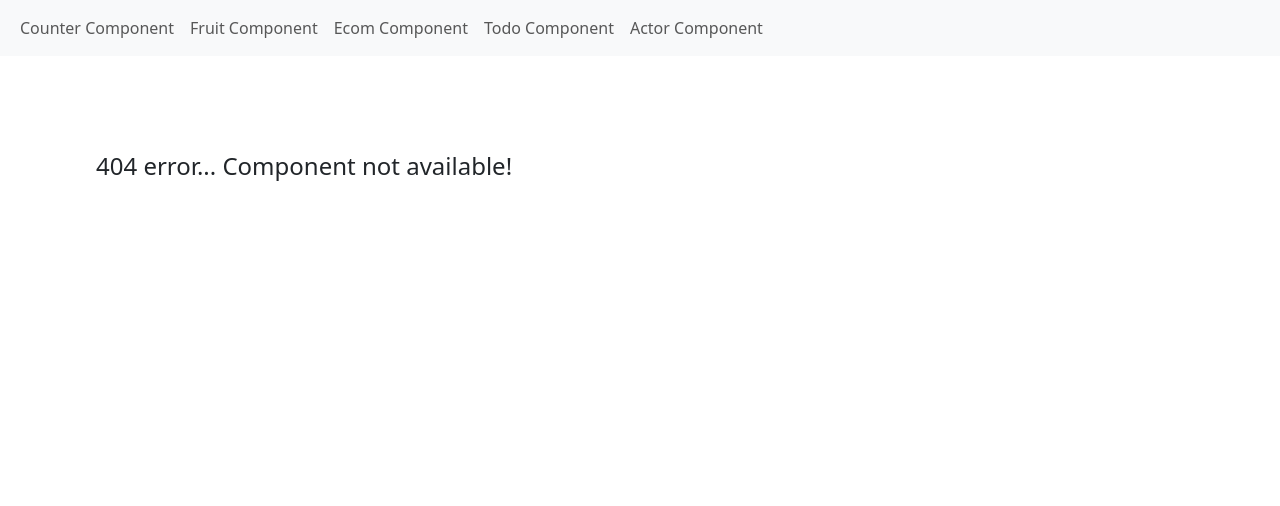
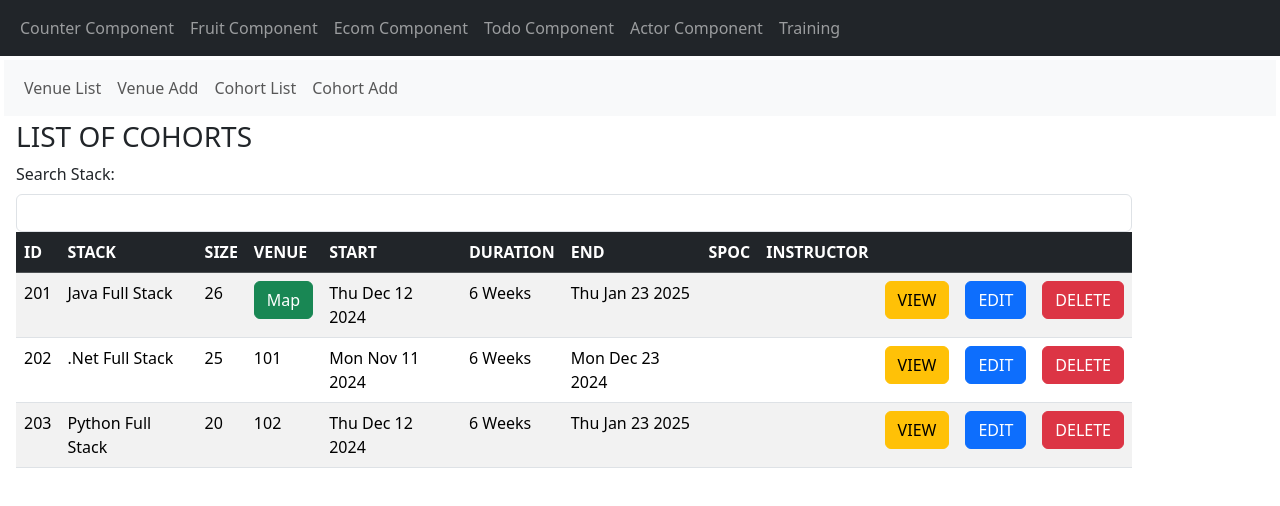
Before and after one commit to sep-2024-trivandrum/demo-react-vite-oct2024, a React (Vite) app: page /training/cohort-list in a window 1280 px wide. Before the commit this address had no page. Shown: the top 506 px of the page. Built offline with nearby package versions, Linux system fonts and the light colour scheme.

Commit message:
nested routing

```diff
--- a/src/App.jsx
+++ b/src/App.jsx
@@ -21,7 +21,12 @@ import EcomAddValidationRef from "./components/ecommerce/EcomAddValidationRef";
 import TodoList from "./components/todo-app/TodoList";
 import { BrowserRouter, Route, Routes } from "react-router-dom";
 import Error from "./components/Error";
+import VenueList from "./components/training/venue/VenueList";
+import HeaderTraining from "./components/training/HeaderTraining";
 import HeaderApp from "./components/HeaderApp";
+import CohortList from "./components/training/cohort/CohortList";
+import CohortAdd from "./components/training/cohort/CohortAdd";
+import VenueAdd from "./components/training/venue/VenueAdd";
 function App() {
   return (
     <>
@@ -53,6 +58,12 @@ function App() {
           <Route path="/fruit-list" element={<FruitObjectArray />}></Route>
           <Route path="/ecom-list" element={<EcomList />}></Route>
           <Route path="/actor-list" element={<ActorList />}></Route>
+          <Route path="/training" element={<HeaderTraining />}>
+            <Route path="venue-list" element={<VenueList />}></Route>
+            <Route path="cohort-list" element={<CohortList />}></Route>
+            <Route path="cohort-add" element={<CohortAdd />}></Route>
+            <Route path="venue-add" element={<VenueAdd />}></Route>
+          </Route>
           <Route path="/*" element={<Error />}></Route>
         </Routes>
       </BrowserRouter>
--- a/src/components/HeaderApp.jsx
+++ b/src/components/HeaderApp.jsx
@@ -3,7 +3,7 @@ import { Link } from "react-router-dom";
 export default function HeaderApp() {
   return (
     <>
-      <nav className="navbar navbar-expand-sm bg-light">
+      <nav className="navbar navbar-expand-sm bg-dark navbar-dark ">
         <div className="container-fluid">
           <ul className="navbar-nav">
             <li className="nav-item">
@@ -31,6 +31,11 @@ export default function HeaderApp() {
                 Actor Component
               </Link>
             </li>
+            <li className="nav-item">
+              <Link to="/training" className="nav-link">
+                Training
+              </Link>
+            </li>
           </ul>
         </div>
       </nav>
--- a/src/components/actor/ActorItem.jsx
+++ b/src/components/actor/ActorItem.jsx
@@ -1,7 +1,7 @@
 function ActorItem(props) {
   return (
     <>
-      <tr>
+      <tr key={props.data.actorId}>
         <td>{props.data.actorId}</td>
         <td>{props.data.actorFirstname}</td>
         <td>{props.data.actorLastname}</td>
--- a/src/components/actor/ActorList.jsx
+++ b/src/components/actor/ActorList.jsx
@@ -20,7 +20,7 @@ function ActorList() {
   ];
 
   let mappedAllActors = allActors.map((eachActor) => (
-    <ActorItem data={eachActor}></ActorItem>
+    <ActorItem data={eachActor} key={eachActor.actorId}></ActorItem>
   ));
 
   return (
--- /dev/null
+++ b/src/components/training/HeaderTraining.jsx
@@ -0,0 +1,35 @@
+import { Link, Outlet } from "react-router-dom";
+
+export default function HeaderTraining() {
+  return (
+    <>
+      <nav className="navbar navbar-expand-sm bg-light m-1">
+        <div className="container-fluid">
+          <ul className="navbar-nav">
+            <li className="nav-item">
+              <Link to="/training/venue-list" className="nav-link">
+                Venue List
+              </Link>
+            </li>
+            <li className="nav-item">
+              <Link to="/training/venue-add" className="nav-link">
+                Venue Add
+              </Link>
+            </li>
+            <li className="nav-item">
+              <Link to="/training/cohort-list" className="nav-link">
+                Cohort List
+              </Link>
+            </li>
+            <li className="nav-item">
+              <Link to="/training/cohort-add" className="nav-link">
+                Cohort Add
+              </Link>
+            </li>
+          </ul>
+        </div>
+      </nav>
+      <Outlet></Outlet>
+    </>
+  );
+}
--- /dev/null
+++ b/src/components/training/cohort/CohortAdd.jsx
@@ -0,0 +1,3 @@
+export default function CohortAdd() {
+  return <></>;
+}
--- /dev/null
+++ b/src/components/training/cohort/CohortEdit.jsx
@@ -0,0 +1,3 @@
+export default function CohortEdit() {
+  return <></>;
+}
--- /dev/null
+++ b/src/components/training/cohort/CohortList.jsx
@@ -0,0 +1,158 @@
+import { useState } from "react";
+import { useNavigate } from "react-router-dom";
+
+export default function CohortList() {
+  const navigate = useNavigate();
+  const [allCohorts, setAllCohorts] = useState([
+    {
+      cohortId: 201,
+      cohortSize: 26,
+      cohortVenueId: 0,
+      cohortStack: "Java Full Stack",
+      cohortStartDate: new Date("2024-12-12"),
+      cohortDurationWeeks: 6,
+      cohortSPOC: "",
+      cohortInstructor: "",
+    },
+    {
+      cohortId: 202,
+      cohortSize: 25,
+      cohortVenueId: 101,
+      cohortStack: ".Net Full Stack",
+      cohortStartDate: new Date("2024-11-11"),
+      cohortDurationWeeks: 6,
+      cohortSPOC: "",
+      cohortInstructor: "",
+    },
+    {
+      cohortId: 203,
+      cohortSize: 20,
+      cohortVenueId: 102,
+      cohortStack: "Python Full Stack",
+      cohortStartDate: new Date("2024-12-12"),
+      cohortDurationWeeks: 6,
+      cohortSPOC: "",
+      cohortInstructor: "",
+    },
+  ]);
+  const [allVenues, setAllVenues] = useState([
+    {
+      venueId: 101,
+      venueName: "Pallavas",
+      venueSeater: 30,
+      isVenueAC: true,
+      venueCity: "Trivandrum",
+      venueState: "Kerala",
+    },
+    {
+      venueId: 102,
+      venueName: "Cholans",
+      venueSeater: 30,
+      isVenueAC: true,
+      venueCity: "Trivandrum",
+      venueState: "Kerala",
+    },
+  ]);
+
+  function handleView(cohortId) {
+    console.log(cohortId);
+  }
+
+  function handleEdit(cohortId) {
+    console.log(cohortId);
+  }
+
+  function handleDelete(cohortId) {
+    console.log(cohortId);
+    let filteredCohorts = allCohorts.filter(
+      (eachCohort) => eachCohort.cohortId != cohortId
+    );
+    setAllCohorts([...filteredCohorts]);
+  }
+
+  function addDays(date, days) {
+    const newDate = new Date(date);
+    newDate.setDate(date.getDate() + days);
+    return newDate;
+  }
+  let mappedAllCohorts = allCohorts.map((eachCohort) => (
+    <tr key={eachCohort.cohortId}>
+      <td>{eachCohort.cohortId}</td>
+      <td>{eachCohort.cohortStack}</td>
+      <td>{eachCohort.cohortSize}</td>
+      <td>
+        {eachCohort.cohortVenueId == 0 ? (
+          <button className="btn btn-success">Map</button>
+        ) : (
+          eachCohort.cohortVenueId
+        )}
+      </td>
+      <td>{eachCohort.cohortStartDate.toDateString()}</td>
+      <td>{eachCohort.cohortDurationWeeks} Weeks</td>
+      <td>
+        {addDays(
+          eachCohort.cohortStartDate,
+          eachCohort.cohortDurationWeeks * 7
+        ).toDateString()}
+      </td>
+      <td>{eachCohort.cohortSPOC}</td>
+      <td>{eachCohort.cohortInstructor}</td>
+      <td>
+        <button
+          onClick={() => handleView(eachCohort.cohortId)}
+          className="btn btn-warning"
+        >
+          VIEW
+        </button>
+      </td>
+      <td>
+        <button
+          onClick={() => handleEdit(eachCohort.cohortId)}
+          className="btn btn-primary"
+        >
+          EDIT
+        </button>
+      </td>
+      <td>
+        <button
+          onClick={() => handleDelete(eachCohort.cohortId)}
+          className="btn btn-danger"
+        >
+          DELETE
+        </button>
+      </td>
+    </tr>
+  ));
+  return (
+    <>
+      <div className="container m-1">
+        <h3>LIST OF COHORTS</h3>
+        <div className="formC-control-group">
+          <label for="sStack" className="form-label">
+            Search Stack:
+          </label>
+          <input type="text" id="sStack" className="form-control"></input>
+        </div>
+        <table className="table table-striped">
+          <thead>
+            <tr className="table-dark">
+              <th>ID</th>
+              <th>STACK</th>
+              <th>SIZE</th>
+              <th>VENUE</th>
+              <th>START</th>
+              <th>DURATION</th>
+              <th>END</th>
+              <th>SPOC</th>
+              <th>INSTRUCTOR</th>
+              <th></th>
+              <th></th>
+              <th></th>
+            </tr>
+          </thead>
+          <tbody>{mappedAllCohorts}</tbody>
+        </table>
+      </div>
+    </>
+  );
+}
--- /dev/null
+++ b/src/components/training/venue/VenueAdd.jsx
@@ -0,0 +1,3 @@
+export default function VenueAdd() {
+  return <></>;
+}
--- /dev/null
+++ b/src/components/training/venue/VenueEdit.jsx
@@ -0,0 +1,3 @@
+export default function VenueEdit() {
+  return <></>;
+}
--- /dev/null
+++ b/src/components/training/venue/VenueList.jsx
@@ -0,0 +1,89 @@
+import { useState } from "react";
+
+export default function VenueList() {
+  const [allVenues, setAllVenues] = useState([
+    {
+      venueId: 101,
+      venueName: "Pallavas",
+      venueSeater: 30,
+      isVenueAC: true,
+      venueCity: "Trivandrum",
+      venueState: "Kerala",
+    },
+  ]);
+
+  function handleView(venueId) {
+    console.log(venueId);
+  }
+
+  function handleEdit(venueId) {
+    console.log(venueId);
+  }
+
+  function handleDelete(venueId) {
+    console.log(venueId);
+    let filteredVenues = allVenues.filter(
+      (eachVenue) => eachVenue.venueId != venueId
+    );
+    setAllVenues([...filteredVenues]);
+  }
+
+  let mappedAllVenues = allVenues.map((eachVenue) => (
+    <tr key={eachVenue.venueId}>
+      <td>{eachVenue.venueId}</td>
+      <td>{eachVenue.venueName}</td>
+      <td>{eachVenue.venueSeater} Seats</td>
+      <td>{eachVenue.isVenueAC ? "Yes" : "No"}</td>
+      <td>{eachVenue.venueCity}</td>
+      <td>{eachVenue.venueState}</td>
+      <td>
+        <button
+          onClick={() => handleView(eachVenue.venueId)}
+          className="btn btn-warning"
+        >
+          VIEW
+        </button>
+      </td>
+      <td>
+        <button
+          onClick={() => handleEdit(eachVenue.venueId)}
+          className="btn btn-primary"
+        >
+          EDIT
+        </button>
+      </td>
+      <td>
+        <button
+          onClick={() => handleDelete(eachVenue.venueId)}
+          className="btn btn-danger"
+        >
+          DELETE
+        </button>
+      </td>
+    </tr>
+  ));
+
+  return (
+    <>
+      <div className="container m-1">
+        <h3>LIST OF VENUES</h3>
+        <table className="table table-striped">
+          <thead>
+            <tr className="table-dark">
+              <th>ID</th>
+              <th>NAME</th>
+              <th>Capacity</th>
+              <th>AC</th>
+              <th>City</th>
+              <th>State</th>
+              <th></th>
+              <th></th>
+              <th></th>
+            </tr>
+          </thead>
+          <tbody>{mappedAllVenues}</tbody>
+        </table>
+      </div>
+    </>
+  );
+}
```
